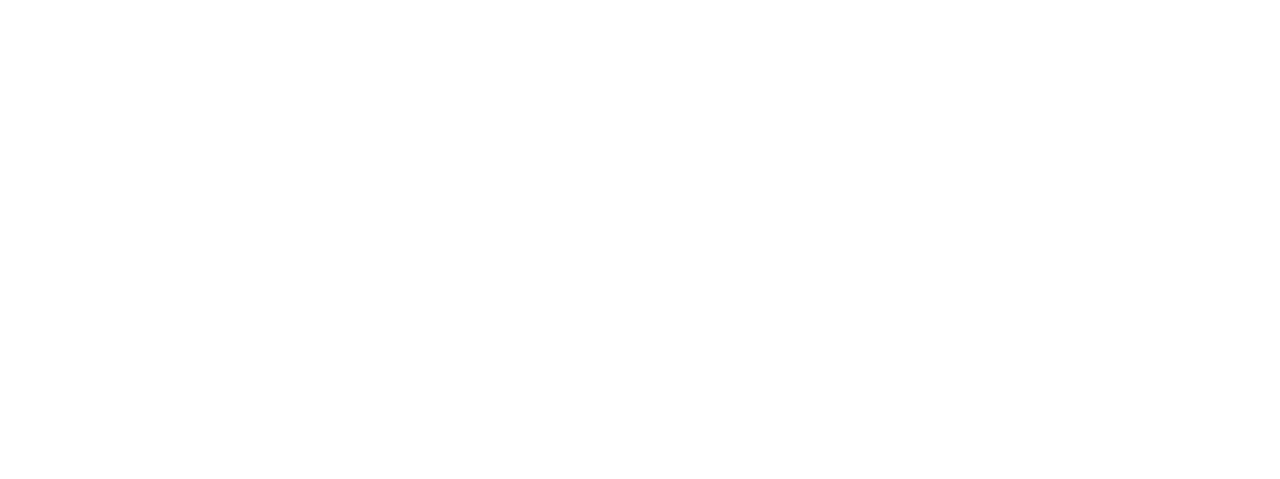
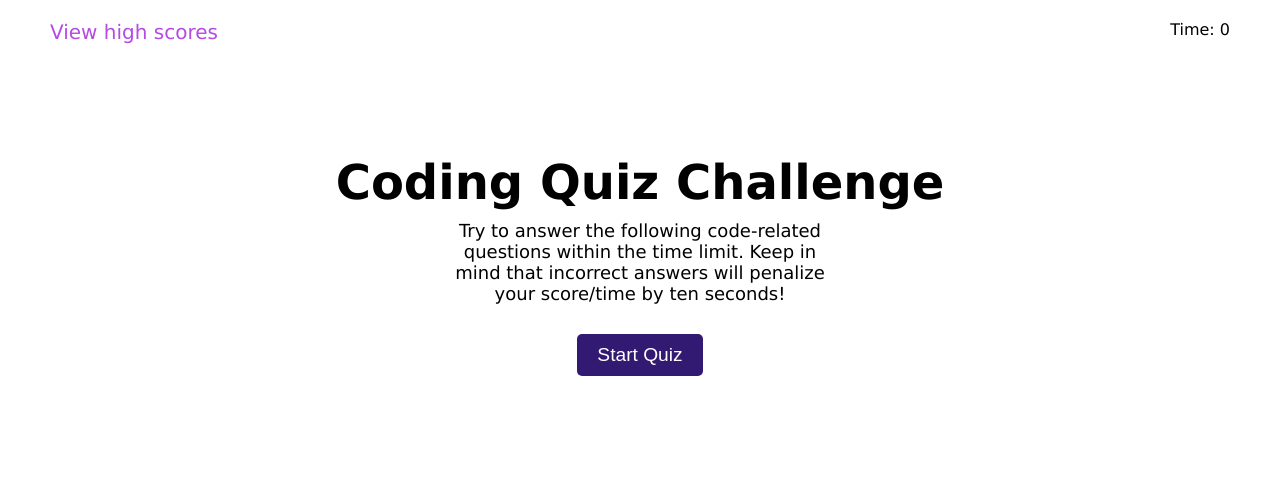
Before and after one commit to JonathanGibbings/Code-Quiz, a plain HTML site: page index.html in a window 1280 px wide. Drawn offline with Linux system fonts and the light colour scheme.

Commit message:
inital html and basic css

```diff
--- a/assets/css/style.css
+++ b/assets/css/style.css
@@ -0,0 +1,60 @@
+* {
+    box-sizing: border-box;
+    margin: 0;
+    padding: 0;
+}
+
+:root {
+    --color1: rgba(50,26,115,1);
+    --color2: rgba(181,74,228,1);
+    --color3: rgba(36,9,105,1);
+    --color4: rgba(167,57,218,1);
+}
+
+body {
+    font-family:'Lucida Sans', 'Lucida Sans Regular', 'Lucida Grande', 'Lucida Sans Unicode', Geneva, Verdana, sans-serif;
+}
+
+header {
+    padding: 20px 50px;
+    display: flex;
+    flex-wrap: wrap;
+    justify-content: space-between;
+}
+
+#high-scores {
+    text-decoration: none;
+    color: var(--color2);
+    font-size: 20px;
+}
+
+.quiz-box {
+    padding: 80px;
+    text-align: center;
+}
+
+.quiz-box h1 {
+    font-size: 48px;
+    margin: 10px;
+}
+
+.quiz-box p {
+    font-size: 18px;
+    margin: 10px auto;
+    max-width: 400px;
+}
+
+.btn {
+    background: var(--color1);
+    color: white;
+    font-size: larger;
+    padding: 10px 20px;
+    margin: 20px;
+    border: 1px var(--color3);
+    border-radius: 5px;
+}
+
+.btn:hover {
+    background: var(--color2);
+    border: var(--color4);
+}
--- a/index.html
+++ b/index.html
@@ -4,9 +4,24 @@
     <meta charset="UTF-8">
     <meta http-equiv="X-UA-Compatible" content="IE=edge">
     <meta name="viewport" content="width=device-width, initial-scale=1.0">
-    <title>Document</title>
+    <title>Coding Quiz</title>
+    <link rel="stylesheet" href="./assets/css/style.css" />
 </head>
 <body>
-
+    <header>
+        <a href="#high-scores" id="high-scores">View high scores</a>
+        <p>Time: 0</p>
+    </header>
+    <main>
+        <section class="quiz-box" id="quiz-box">
+            <h1>Coding Quiz Challenge</h1>
+            <p>
+                Try to answer the following code-related questions within the time limit.
+                Keep in mind that incorrect answers will penalize your score/time by ten seconds!
+            </p>
+            <button class="btn start-btn">Start Quiz</button>
+        </section>
+    </main>
+    <script src="./assets/js/script.js"></script>
 </body>
 </html>
```
